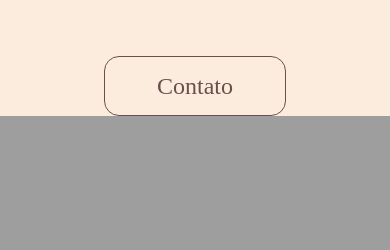
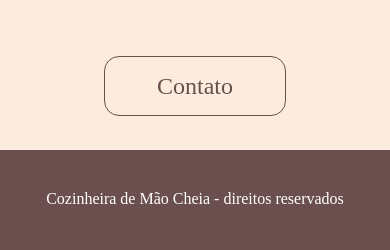
Before and after one commit to WendelSantosNunes/Cozinheira-de-m-o-cheia, a web app: file cakes-orders.html in a window 390 px wide. Shown: the part 1019-1269 px from the top of the page. Before the commit the page ends 1135 px from the top, so only its background shows below. Run offline with its HTML, style and script files only (its server is not run), Linux system fonts and the light colour scheme.

Commit message:
Update project

```diff
--- a/styles/cakes-orders.css
+++ b/styles/cakes-orders.css
@@ -57,9 +57,6 @@ main a:hover {
 }
 
 @media (max-width: 800px) {
-  footer {
-    position: absolute;
-  }
   img {
     width: 90%;
   }
```
